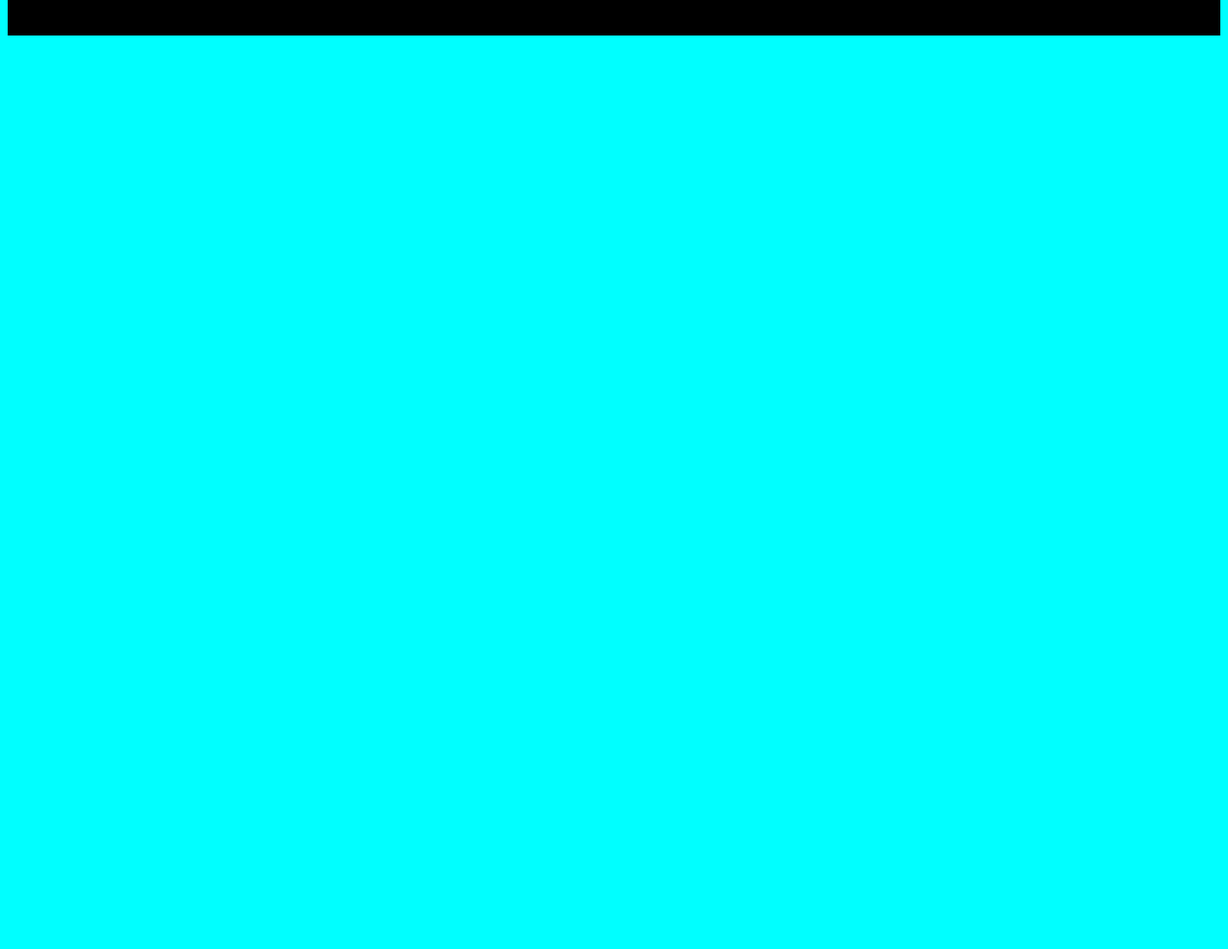
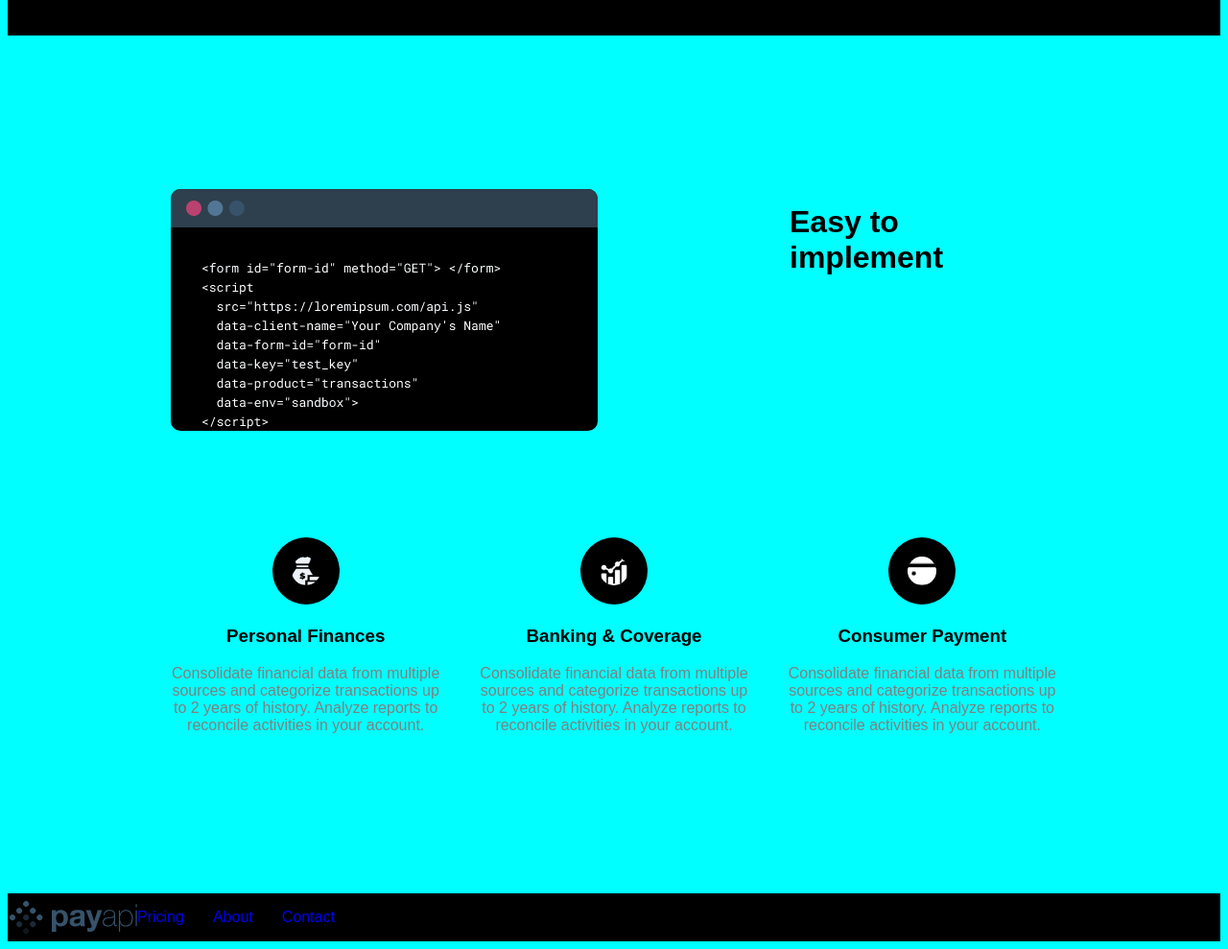
Before and after one commit to abdulloh1055/dars10, a plain HTML site: page index.html in a window 1280 px wide. Shown: the part 679-1668 px from the top of the page at 96% size. Before the commit the page ends 800 px from the top, so only its background shows below. Drawn offline with Linux system fonts and the light colour scheme.

Commit message:
tugadi faqat azgina qoldi

```diff
--- a/index.html
+++ b/index.html
@@ -15,7 +15,7 @@
             <img src="./images/Group 21 (1).svg" alt="paypi">
             <ul>
                 <li>
-                    <a href="htpps://marsit.uz">Pricing</a>
+                    <a href="c">Pricing</a>
                 </li>
                 <li>
                     <a href="htpps://marsit.uz">About</a>
@@ -59,8 +59,64 @@
                 <img src="./images/nvidia.png" alt="nvidia">
             </div>
         </section>
+
+        <section class="implement">
+            <div class="container">
+                <div class="top">
+                    <img src="./images/code.png" alt="code">
+                    <div>
+                        <h2>Easy to implement</h2>
+                        <p>
+                            Our API comes with just a few lines of code. You’ll be up and running in no time. We built
+                            our documentation page to integrate payments functionality with ease.
+                        </p>
+                    </div>
+                </div>
+
+                <div class="bottom">
+                    <div class="service">
+                        <img src="./images/money.png" alt="money">
+                        <h3>Personal Finances</h3>
+                        <p>
+                            Consolidate financial data from multiple sources and categorize transactions up to 2 years
+                            of history. Analyze reports to reconcile activities in your account.
+                        </p>
+                    </div>
+
+                    <div class="service">
+                        <img src="./images/statistic.png" alt="statistic">
+                        <h3>Banking & Coverage</h3>
+                        <p>
+                            Consolidate financial data from multiple sources and categorize transactions up to 2 years
+                            of history. Analyze reports to reconcile activities in your account.
+                        </p>
+                    </div>
+
+                    <div class="service">
+                        <img src="./images/wallet.png" alt="wallet">
+                        <h3>Consumer Payment</h3>
+                        <p>
+                            Consolidate financial data from multiple sources and categorize transactions up to 2 years
+                            of history. Analyze reports to reconcile activities in your account.
+                        </p>
+                    </div>
+                </div>
+            </div>
+        </section>
     </main>
 
-    <body>
-
+    <footer>
+        <img src="./images/Group 21 (1).svg" alt="paypi">
+        <ul>
+            <li>
+                <a href="htpps://marsit.uz">Pricing</a>
+            </li>
+            <li>
+                <a href="htpps://marsit.uz">About</a>
+            </li>
+            <li>
+                <a href="htpps://marsit.uz">Contact</a>
+            </li>
+        </ul>
+    </footer>
 </html>
--- a/style.css
+++ b/style.css
@@ -92,7 +92,63 @@ margin-bottom: 40px;
     height: 20px;
 }
 
-@media(max width:768){
+.implement{
+    padding: 150px;
+}
+
+.implement .top img{
+    background-color: black;
+    border-radius: 10px;
+}
+
+.implement .top{
+    display: flex;
+    gap: 200px;
+    align-items: center;
+    margin-bottom: 100px;
+}
+
+.implement .top h2{
+    font-size: 32px;
+}
+
+.implement .top p{
+    line-height: 26px;
+    color: aqua;
+}
+
+.implement .bottom{
+    display: flex;
+    gap: 40px;
+    text-align: center;
+}
+
+.implement .bottom p{
+    color: aqua;
+    color: gray;
+}
+
+.implement .bottom img{
+    background-color: black;
+    padding:20px;
+    border-radius: 50%;
+    width: 30px;
+    height: 30px;
+}
+
+footer{
+    background-color: black;
+    display: flex;
+}
+
+ul{
+    display: flex;
+    gap: 30px;
+    color: white;
+}
+
+
+@media(max-width:768){
  .intro .container{
     flex-direction: column-reverse;
  }
@@ -115,7 +171,7 @@ margin-bottom: 40px;
     width: 25%;
 }
 
-@media(max width:600px){
+@media(max-width:600px){
     header .container{
         flex-direction: column;
     }
```
Also changed, not shown: images/code.png (added), images/money.png (added), images/statistic.png (added), images/wallet.png (added).
